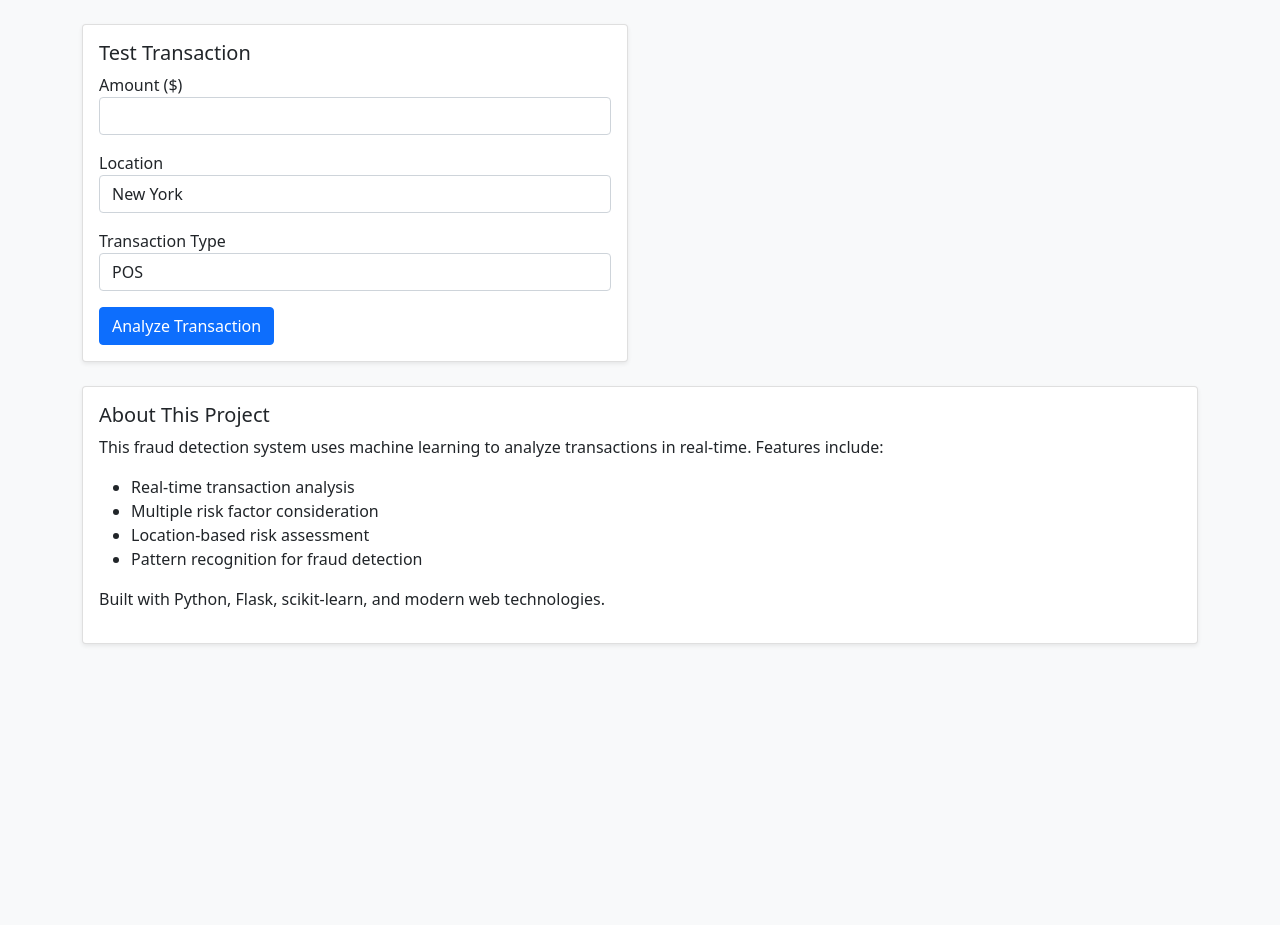
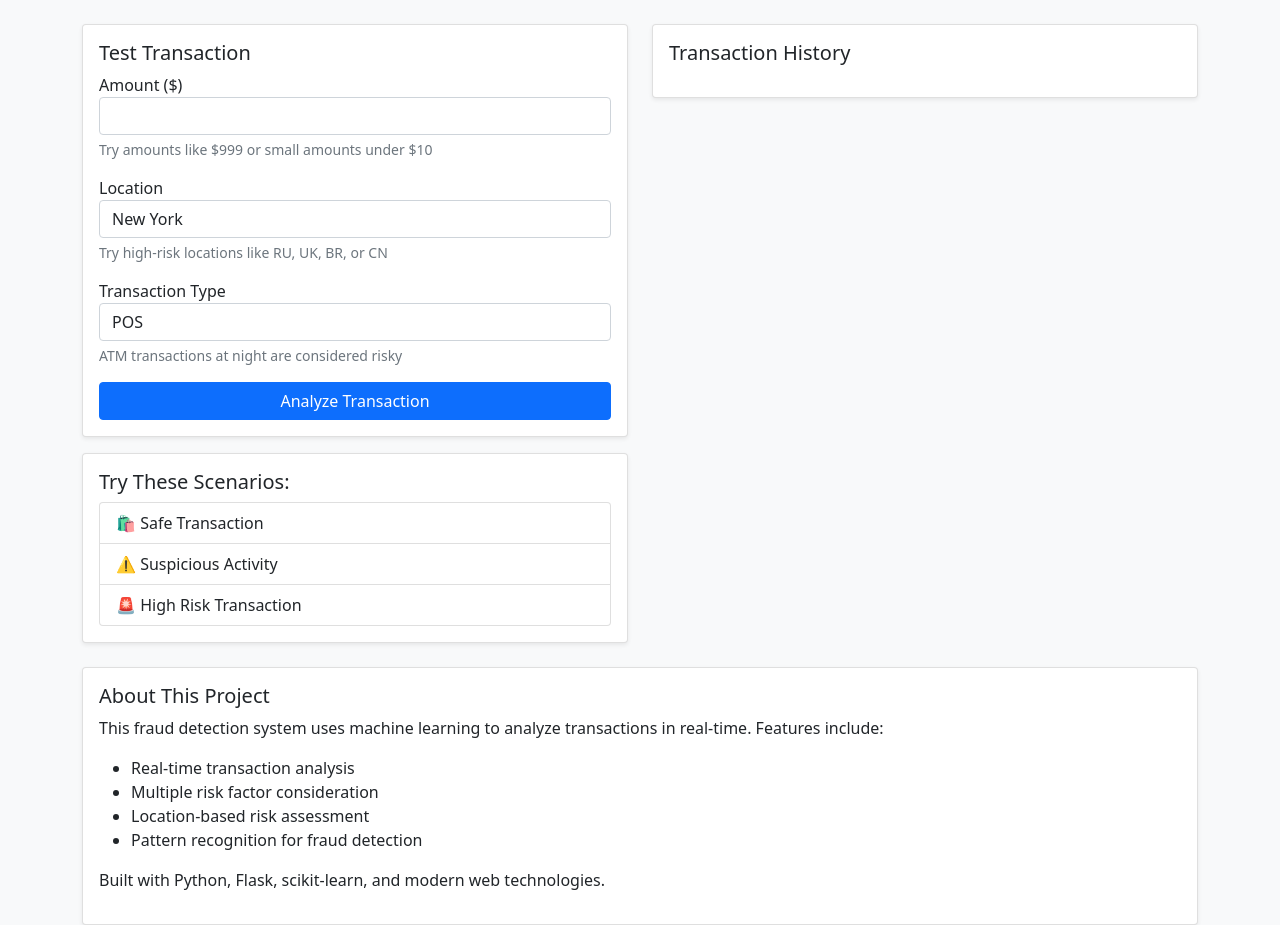
Before and after one commit to jandreanalytics/FraudDetectionModel, a Flask app: page / in a window 1280 px wide. Shown: the part 54-979 px from the top of the page. Before the commit the page ends 699 px from the top, so only its background shows below. Run offline with Flask 3, Linux system fonts and the light colour scheme.

Commit message:
update: frontend

```diff
--- a/web/templates/index.html
+++ b/web/templates/index.html
@@ -23,6 +52,7 @@
                             <div class="mb-3">
                                 <label>Amount ($)</label>
                                 <input type="number" class="form-control" name="amount" step="0.01" required>
+                                <div class="form-text">Try amounts like $999 or small amounts under $10</div>
                             </div>
                             <div class="mb-3">
                                 <label>Location</label>
@@ -32,7 +62,10 @@
                                     <option value="CH">Chicago</option>
                                     <option value="UK">United Kingdom</option>
                                     <option value="RU">Russia</option>
+                                    <option value="BR">Brazil</option>
+                                    <option value="CN">China</option>
                                 </select>
+                                <div class="form-text">Try high-risk locations like RU, UK, BR, or CN</div>
                             </div>
                             <div class="mb-3">
                                 <label>Transaction Type</label>
@@ -40,20 +73,48 @@
                                     <option value="pos">POS</option>
                                     <option value="online">Online</option>
                                     <option value="atm">ATM</option>
+                                    <option value="recurring">Recurring</option>
                                 </select>
+                                <div class="form-text">ATM transactions at night are considered risky</div>
                             </div>
-                            <button type="submit" class="btn btn-primary">Analyze Transaction</button>
+                            <button type="submit" class="btn btn-primary w-100">Analyze Transaction</button>
                         </form>
+                    </div>
+                </div>
+
+                <div class="card shadow-sm mt-3">
+                    <div class="card-body">
+                        <h5 class="card-title">Try These Scenarios:</h5>
+                        <div class="list-group">
+                            <button class="list-group-item list-group-item-action" onclick="loadScenario('safe')">
+                                🛍️ Safe Transaction
+                            </button>
+                            <button class="list-group-item list-group-item-action" onclick="loadScenario('suspicious')">
+                                ⚠️ Suspicious Activity
+                            </button>
+                            <button class="list-group-item list-group-item-action" onclick="loadScenario('risky')">
+                                🚨 High Risk Transaction
+                            </button>
+                        </div>
                     </div>
                 </div>
             </div>
 
             <div class="col-md-6">
-                <div id="resultCard" class="card shadow-sm d-none">
+                <div id="resultCard" class="card shadow-sm d-none mb-3">
                     <div class="card-body">
                         <h5 class="card-title">Analysis Result</h5>
                         <div id="resultContent">
                             <!-- Results will be inserted here -->
+                        </div>
+                    </div>
+                </div>
+
+                <div class="card shadow-sm">
+                    <div class="card-body">
+                        <h5 class="card-title">Transaction History</h5>
+                        <div id="historyList" class="list-group mt-3">
+                            <!-- Transaction history will be added here -->
                         </div>
                     </div>
                 </div>
@@ -81,10 +142,39 @@
 
     <script>
         const API_URL = 'https://fraud-detection-api-fl72.onrender.com';
+        let transactionHistory = [];
+
+        const scenarios = {
+            safe: {
+                amount: 50.00,
+                location: 'NY',
+                transaction_type: 'pos'
+            },
+            suspicious: {
+                amount: 999.99,
+                location: 'UK',
+                transaction_type: 'online'
+            },
+            risky: {
+                amount: 5.00,
+                location: 'RU',
+                transaction_type: 'atm'
+            }
+        };
+
+        function loadScenario(type) {
+            const form = document.getElementById('transactionForm');
+            const scenario = scenarios[type];
+            form.amount.value = scenario.amount;
+            form.location.value = scenario.location;
+            form.transaction_type.value = scenario.transaction_type;
+        }
 
         document.getElementById('transactionForm').addEventListener('submit', async (e) => {
             e.preventDefault();
             const form = e.target;
+            form.closest('.card').classList.add('loading');
+
             const data = {
                 transaction_id: Date.now(),
                 timestamp: new Date().toISOString().slice(0, 19).replace('T', ' '),
@@ -103,9 +193,12 @@
 
                 const result = await response.json();
                 displayResult(result);
+                addToHistory({ ...data, ...result });
             } catch (error) {
                 console.error('Error:', error);
                 alert('Error processing transaction');
+            } finally {
+                form.closest('.card').classList.remove('loading');
             }
         });
 
@@ -116,20 +209,52 @@
             resultCard.classList.remove('d-none');
             resultCard.classList.add('animate__animated', 'animate__fadeIn');
 
-            const riskColor = {
-                high: 'danger',
-                medium: 'warning',
-                low: 'info',
-                none: 'success'
+            const emoji = {
+                high: '🚨',
+                medium: '⚠️',
+                low: '📊',
+                none: '✅'
             };
 
             resultContent.innerHTML = `
-                <div class="alert alert-${riskColor[result.fraud_level]}">
-                    <h4>Risk Level: ${result.fraud_level.toUpperCase()}</h4>
+                <div class="alert alert-${result.fraud_level === 'high' ? 'danger' :
+                                        result.fraud_level === 'medium' ? 'warning' :
+                                        result.fraud_level === 'low' ? 'info' : 'success'}">
+                    <h4>${emoji[result.fraud_level]} Risk Level: ${result.fraud_level.toUpperCase()}</h4>
                     <p>Fraud Probability: ${(result.fraud_probability * 100).toFixed(1)}%</p>
                     <p>Decision: ${result.is_fraud ? '🚫 SUSPICIOUS' : '✅ LEGITIMATE'}</p>
+                    ${Object.entries(result.risk_patterns)
+                        .filter(([_, value]) => value)
+                        .map(([key]) => `<div class="small mt-2">⚠️ ${key.replace(/_/g, ' ').toUpperCase()}</div>`)
+                        .join('')}
                 </div>
             `;
+        }
+
+        function addToHistory(transaction) {
+            transactionHistory.unshift(transaction);
+            updateHistoryDisplay();
+        }
+
+        function updateHistoryDisplay() {
+            const historyList = document.getElementById('historyList');
+            historyList.innerHTML = transactionHistory
+                .slice(0, 5)
+                .map(t => `
+                    <div class="list-group-item history-item risk-${t.fraud_level}">
+                        <div class="d-flex justify-content-between align-items-center">
+                            <div>
+                                <strong>$${t.amount.toFixed(2)}</strong> - ${t.location}
+                                <small class="text-muted">(${t.transaction_type})</small>
+                            </div>
+                            <span class="badge bg-${t.fraud_level === 'high' ? 'danger' :
+                                                t.fraud_level === 'medium' ? 'warning' :
+                                                t.fraud_level === 'low' ? 'info' : 'success'}">
+                                ${(t.fraud_probability * 100).toFixed(1)}%
+                            </span>
+                        </div>
+                    </div>
+                `).join('');
         }
     </script>
 </body>
```
Also changed, not shown: other parts of web/templates/index.html (+29 -0 lines).
